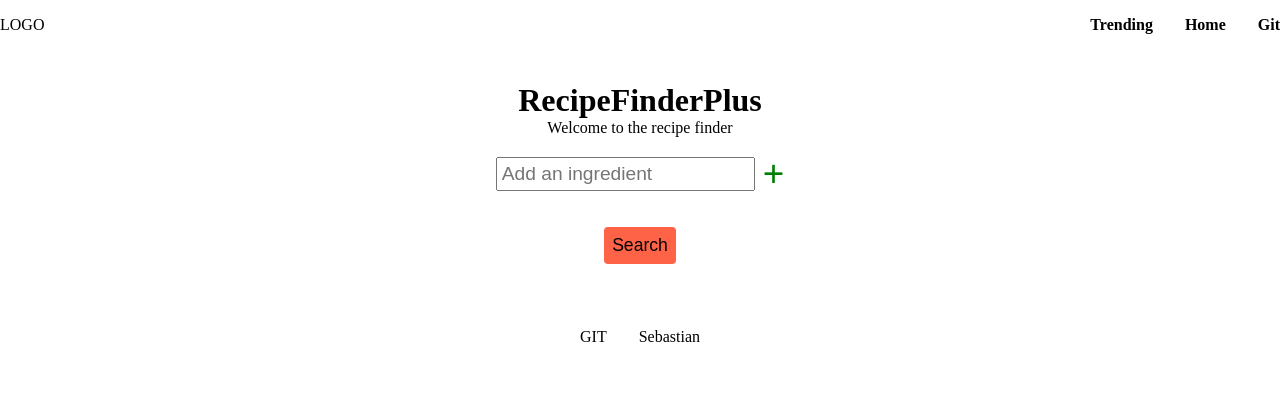
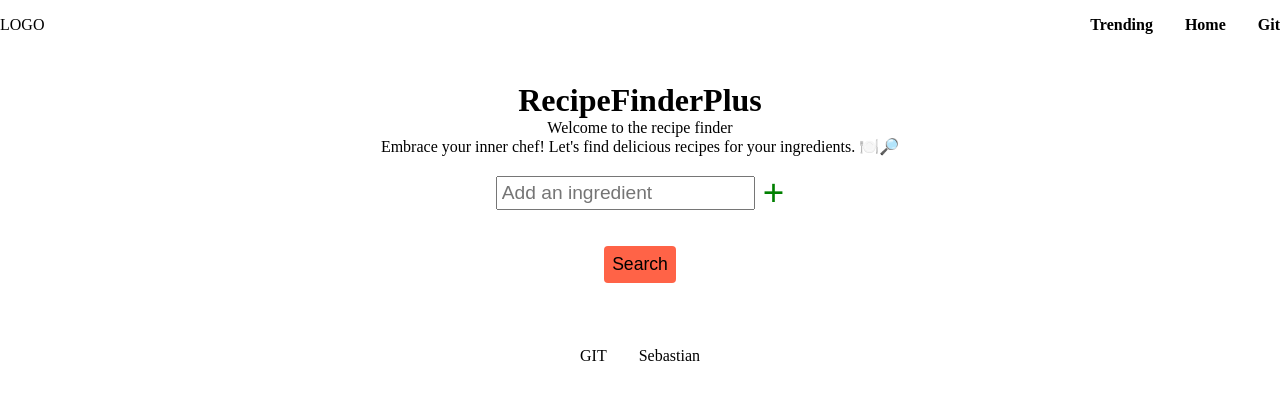
Before and after one commit to modestsp/RecipeFinderPlusClient, a React (Vite) app: page / in a window 1280 px wide. Shown: the top 400 px of the page. Built offline with nearby package versions, Linux system fonts and the light colour scheme.

Commit message:
Added handleParam function

```diff
--- a/src/App.tsx
+++ b/src/App.tsx
@@ -1,8 +1,5 @@
 import { useEffect, useState } from "react";
-import reactLogo from "./assets/react.svg";
-import viteLogo from "/vite.svg";
 import styles from "./styles/App.module.css";
-import { Gr } from "react-icons/gr";
 import RecipeCard from "./components/RecipeCard";
 
 function App() {
@@ -10,6 +7,11 @@
   const [params, setParams] = useState<string[]>([]);
   const [recipes, setRecipes] = useState<any[]>([]);
   const [errorMsg, setErrorMsg] = useState<string | null>(null);
+
+  const handleAddParam = () => {
+    setParams([...params, current]);
+    setCurrent("");
+  };
 
   const handleSubmit = async () => {
     const paramsToSearch = params.join(",");
@@ -35,6 +37,10 @@
     <div className={styles.mainContainer}>
       <h1>RecipeFinderPlus</h1>
       <p>Welcome to the recipe finder</p>
+      <p>
+        Embrace your inner chef! Let's find delicious recipes for your
+        ingredients. 🍽️🔎
+      </p>
       <div className={styles.addParamContainer}>
         <input
           name="word"
@@ -43,10 +49,7 @@
           type="text"
           placeholder="Add an ingredient"
         />
-        <button
-          onClick={() => setParams([...params, current])}
-          className={styles.addButton}
-        >
+        <button onClick={handleAddParam} className={styles.addButton}>
           +
         </button>
       </div>
```
